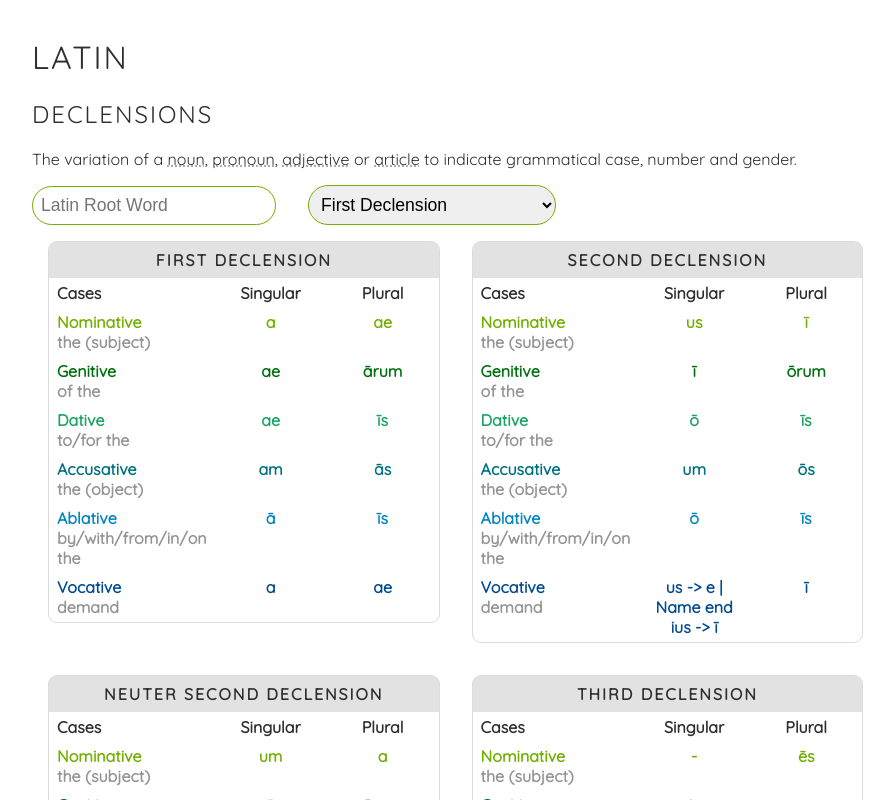
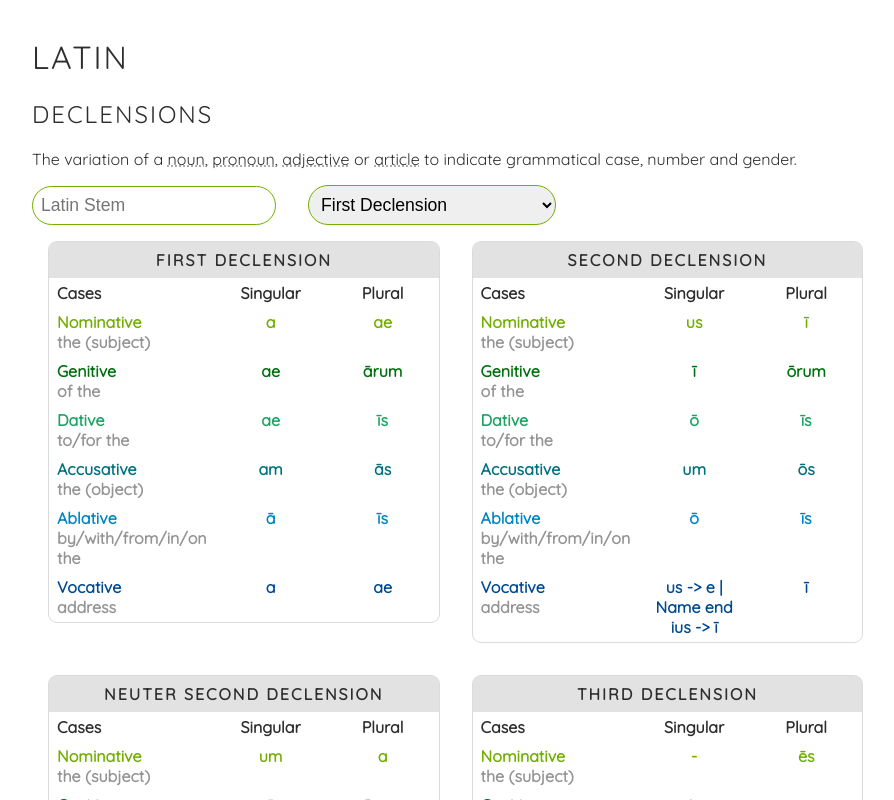
Before and after one commit to blinkous/latin, a React (Create React App) app: page / in a window 1280 px wide. Shown: the top 800 px of the page, without its empty margins (32-926 px from the left). Built offline with nearby package versions, Linux system fonts and the light colour scheme.

Commit message:
changed latin root to stem and added highlight for focus activities

```diff
--- a/src/components/Decliner.js
+++ b/src/components/Decliner.js
@@ -52,7 +52,7 @@ export const Decliner = () => {
           name="root_word"
           className="decliner-root-word"
           onChange={handleRootChange}
-          placeholder="Latin Root Word"
+          placeholder="Latin Stem"
         />
         <select
           name="declension_select"
--- a/src/js/declensions.js
+++ b/src/js/declensions.js
@@ -26,7 +26,7 @@ export default {
     },
     vocative: {
       definition: "",
-      use: `demand`,
+      use: `address`,
     },
   },
   declensions: {
--- a/src/styles/Decliner.css
+++ b/src/styles/Decliner.css
@@ -1,6 +1,7 @@
 .decliner-root-word,
 .decliner-declension-select {
-  border: 1px solid var(--accent-1);
+  --accent: var(--accent-1);
+  border: 1px solid var(--accent);
   border-radius: 2rem;
   padding: 0.5rem;
   font-size: 110%;
@@ -8,6 +9,7 @@
 .decliner-root-word:focus,
 .decliner-declension-select:focus {
   outline: none;
+  box-shadow: 0px 0px 10px var(--accent);
 }
 .decliner-declension-select {
   margin-left: 2rem;
```
